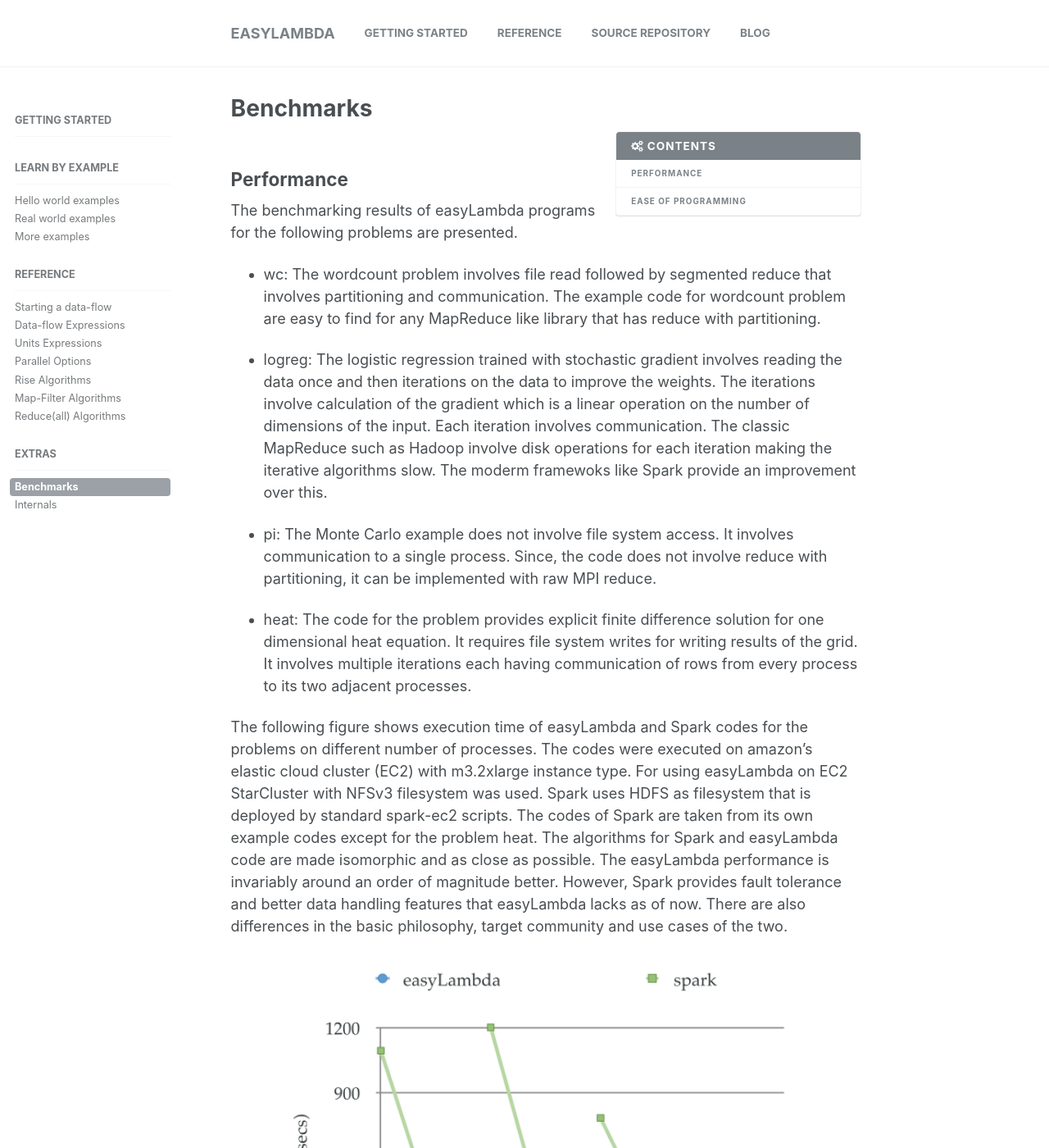
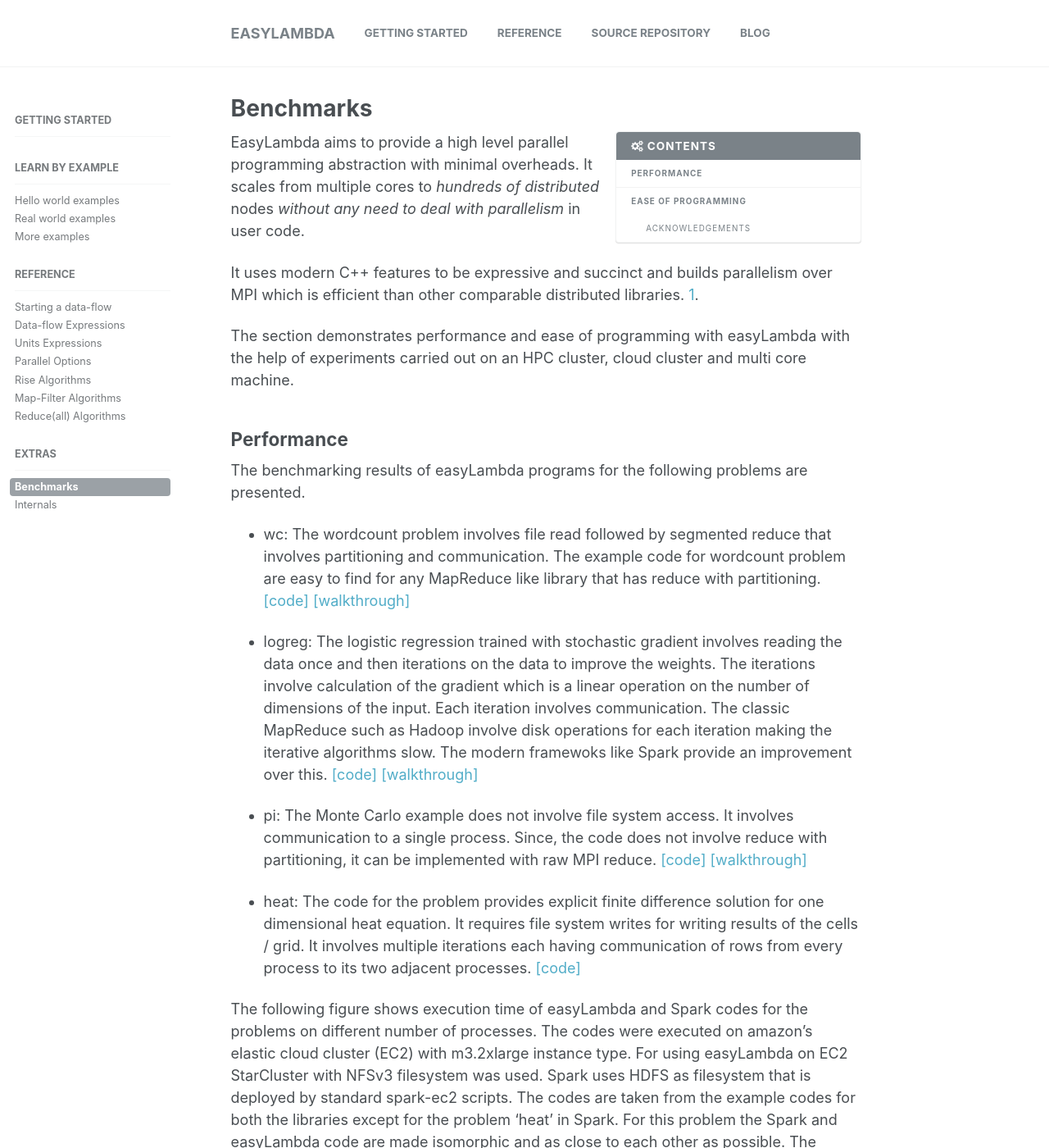
Before and after one commit to haptork/easyLambda, a Jekyll site: the page built from _docs/13-benchmarks.md, in a window 1280 px wide and 1400 px high. Shown: the whole window at 82% size. Built offline with Jekyll 4.4.1, drawn with Linux system fonts in a browser that asks for light colours; some of the changed text lies outside the part shown.

Commit message:
Updated description in benchmarks

```diff
--- a/_docs/13-benchmarks.md
+++ b/_docs/13-benchmarks.md
@@ -6,6 +6,17 @@ excerpt: "Benchmarks for performance and ease of use"
 {% include base_path %}
 {% include toc icon="gears" title="Contents" %}
 
+EasyLambda aims to provide a high level parallel programming abstraction with
+minimal overheads. It scales from multiple cores to *hundreds of distributed*
+nodes *without any need to deal with parallelism* in user code.
+
+It uses modern C++ features to be expressive and succinct and builds parallelism
+over MPI which is efficient than other comparable distributed libraries.
+[1](http://www.sciencedirect.com/science/article/pii/S1877050915017895).
+
+The section demonstrates performance and ease of programming with easyLambda
+with the help of experiments carried out on an HPC cluster, cloud cluster and
+multi core machine.
 
 ## Performance
 The benchmarking results of easyLambda programs for the following problems are
@@ -15,35 +26,44 @@ presented.
 segmented reduce that involves partitioning and communication. The example code
 for wordcount problem are easy to find for any MapReduce like library that has
 reduce with partitioning.
+[[code]](https://github.com/haptork/easyLambda/tree/master/examples/wordcount.cpp)
+[[walkthrough]]({{ base_path }}/docs/real-world#word-count)
 
 - logreg: The logistic regression trained with stochastic gradient
 involves reading the data once and then iterations on the data to improve the
 weights.  The iterations involve calculation of the gradient which is a linear
 operation on the number of dimensions of the input. Each iteration involves
 communication. The classic MapReduce such as Hadoop involve disk operations for
-each iteration making the iterative algorithms slow. The moderm framewoks like
+each iteration making the iterative algorithms slow. The modern framewoks like
 Spark provide an improvement over this.
+[[code]](https://github.com/haptork/easyLambda/tree/master/examples/logreg.cpp)
+[[walkthrough]]({{ base_path }}/docs/real-world#logistic-regression)
 
 - pi: The Monte Carlo example does not involve file system access.
 It involves communication to a single process. Since, the code does not involve
 reduce with partitioning, it can be implemented with raw MPI reduce.
+[[code]](https://github.com/haptork/easyLambda/tree/master/examples/pi.cpp)
+[[walkthrough]]({{ base_path }}/docs/real-world#monte-carlo-pi)
 
 - heat: The code for the problem provides explicit finite
 difference solution for one dimensional heat equation. It requires file system
-writes for writing results of the grid. It involves multiple iterations each
-having communication of rows from every process to its two adjacent processes.
+writes for writing results of the cells / grid. It involves multiple iterations
+each having communication of rows from every process to its two adjacent
+processes.
+[[code]](https://github.com/haptork/easyLambda/tree/master/examples/1d-Diffusion.cpp)
 
 The following figure shows execution time of easyLambda and Spark codes
 for the problems on different number of processes. The codes were executed on
 amazon's elastic cloud cluster (EC2) with m3.2xlarge instance type. For using
 easyLambda on EC2 StarCluster with NFSv3 filesystem was used. Spark uses HDFS
-as filesystem that is deployed by standard spark-ec2 scripts. The codes of
-Spark are taken from its own example codes except for the problem heat. The
-algorithms for Spark and easyLambda code are made isomorphic and as close as
-possible. The easyLambda performance is invariably around an order of magnitude
-better. However, Spark provides fault tolerance and better data handling
-features that easyLambda lacks as of now. There are also differences in the
-basic philosophy, target community and use cases of the two.
+as filesystem that is deployed by standard spark-ec2 scripts. The codes are
+taken from the example codes for both the libraries except for the problem
+'heat' in Spark. For this problem the Spark and easyLambda code are made
+isomorphic and as close to each other as possible. The easyLambda performance
+is invariably around an order of magnitude better. However, Spark provides
+fault tolerance and better data handling features that easyLambda lacks as of
+now. There are also differences in the basic philosophy, target community and
+use cases of the two.
 
 <figure>
   <img src="{{ site.url }}{{ site.baseurl }}/images/benchelastic.png" alt="benchelastic">
@@ -60,7 +80,7 @@ The following table shows benchmark results for the problems executed on a
 Linux cluster with NFSv3 file-system over TCP. The problems scale nearly
 linear when the problem size is sufficient compared to number of processes.
 Since, similar code for pi problem can be written using raw MPI in a straight
-forward way using MPI reduce, it is compared with pi implementation of
+forward way using `MPI_Reduce`, it is compared with pi implementation of
 easyLambda. The raw MPI code (pi-MPI) and easyLambda code (pi-ezl) have
 similar performance.
 
@@ -130,3 +149,13 @@ the problem are not counted.
 
 The lines of code is arguably a decent indicator of readability, less error
 prone code, programmer productivity etc.
+
+The easyLambda has been used to create post-processors with multiple reusable
+dataflows. EasyLambda models dataflow as a black box [componenet]({{ base_path
+}}/docs/dataflow-expr#ezlflow) that can be characterized solely by its input
+and output types. It can be passed around, run or attached to another dataflow.
+
+#### Acknowledgements
+
+I wish to thank [eicossa](https://github.com/eicossa) and Nitesh for their
+continuous help in pulling this through.
```
Also changed, not shown: other parts of _docs/13-benchmarks.md (+3 -4 lines).
